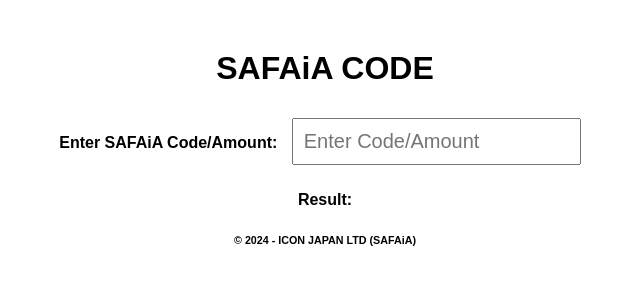
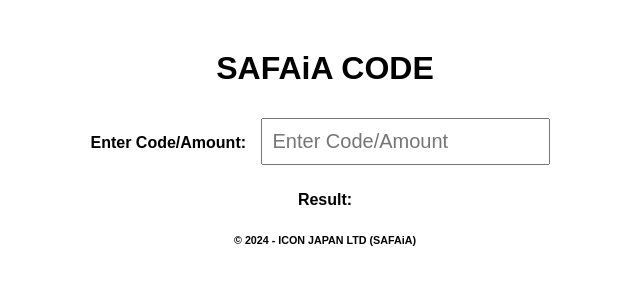
Before and after one commit to dahlansajith/SAFAiA-CODE, a plain HTML site: page index.html in a window 1280 px wide. Shown: the whole page, without its empty margins (315-955 px from the left). Drawn offline with Linux system fonts and the light colour scheme.

Commit message:
Add files via upload

```diff
--- a/index.html
+++ b/index.html
@@ -19,7 +19,7 @@
 </head>
 <body>
     <h1>SAFAiA CODE</h1>
-    <b><label for="inputData">Enter SAFAiA Code/Amount:</label></b>
+    <b><label for="inputData">Enter Code/Amount:</label></b>
     <input type="text" id="inputData" oninput="convert()" placeholder="Enter Code/Amount">
     <p><b>Result: <span id="result"></span></b></p>
 	 <h6>© 2024 - ICON JAPAN LTD (SAFAiA)</h6>
```
